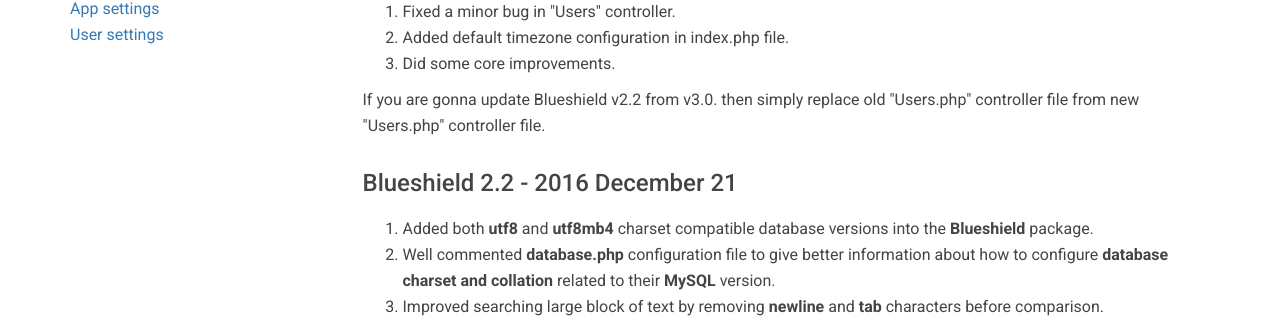
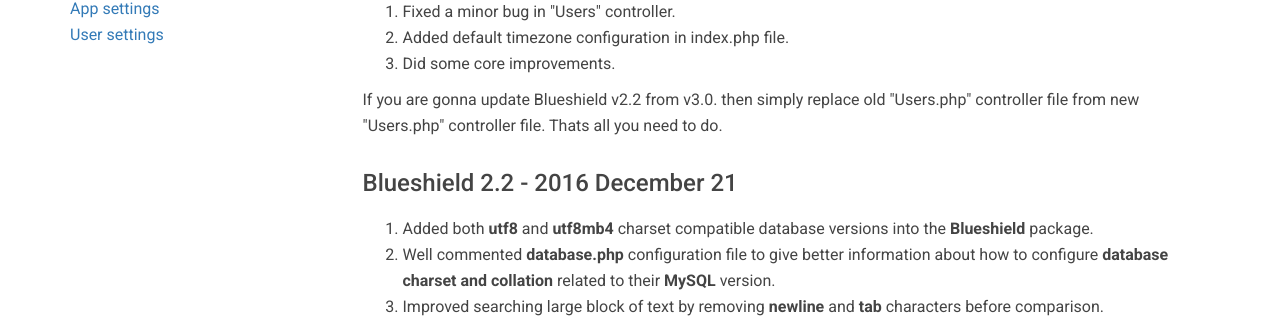
Before and after one commit to scriptsdemostack/blueshield_docs, a Jekyll site: the page built from _posts/2016-12-7-release-notes.html, in a window 1280 px wide. Shown: the part 539-857 px from the top of the page. Built offline with Jekyll 4.4.1, drawn with Linux system fonts in a browser that asks for light colours.

Commit message:
Update 2016-12-7-release-notes.html

```diff
--- a/_posts/2016-12-7-release-notes.html
+++ b/_posts/2016-12-7-release-notes.html
@@ -34,7 +34,7 @@
    <li>Did some core improvements.</li>
 </ol>
 
-<p>If you are gonna update Blueshield v2.2 from v3.0. then simply replace old "Users.php" controller file from new "Users.php" controller file. </p>
+<p>If you are gonna update Blueshield v2.2 from v3.0. then simply replace old "Users.php" controller file from new "Users.php" controller file. Thats all you need to do.</p>
 
 <h3 id="blueshield_2.2">Blueshield 2.2 - 2016 December 21</h3>
 
```
